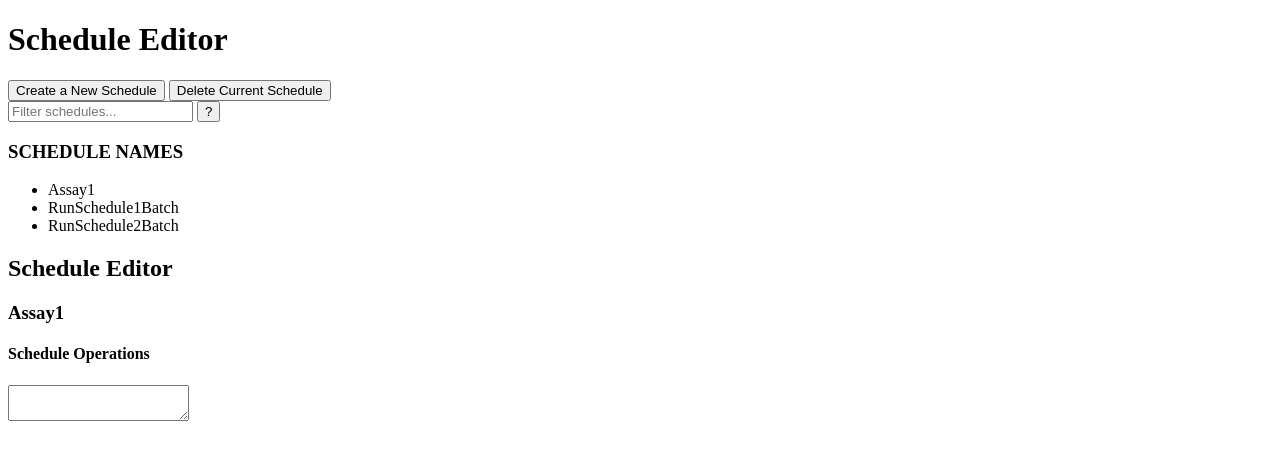
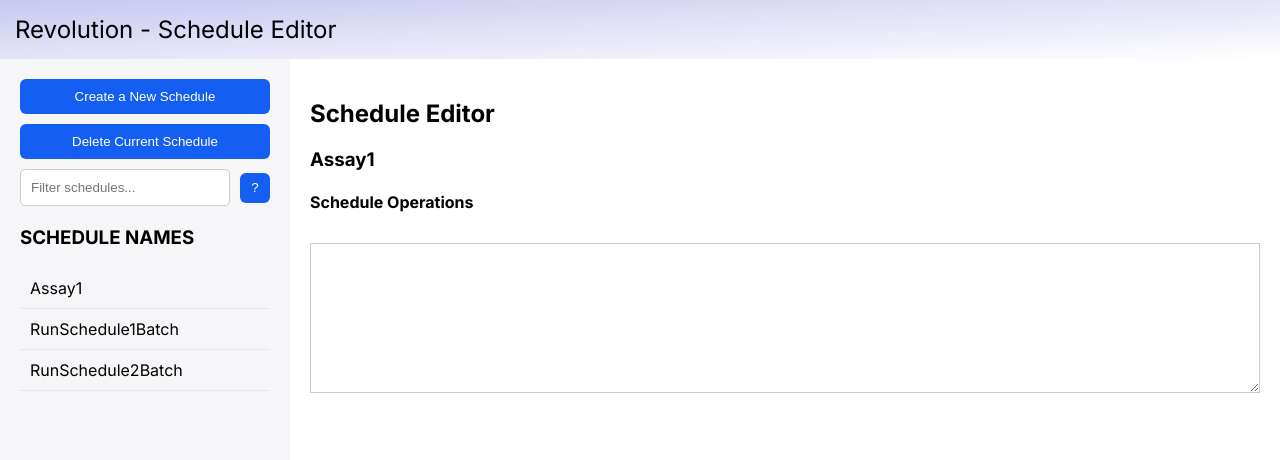
Before and after one commit to cemileblks/schedule-editor, a plain HTML site: page index.html in a window 1280 px wide. Drawn offline with Linux system fonts and the light colour scheme.

Commit message:
added simple css design

```diff
--- a/assets/css/style.css
+++ b/assets/css/style.css
@@ -0,0 +1,96 @@
+body {
+    font-family: 'Inter', sans-serif;
+    margin: 0;
+}
+
+#header {
+    background: linear-gradient(to bottom right, #c8c8f0, #ffffff);
+    padding: 15px;
+}
+
+#header h1 {
+    font-weight: normal;
+    font-size: 24px;
+    margin: 0;
+}
+
+#schedule-editor {
+    display: flex;
+    max-width: 100%;
+    height: 87vh;
+}
+
+.sidebar {
+    flex-basis: 250px;
+    background-color: #f6f6f9;
+    padding: 20px;
+    overflow-y: auto;
+}
+
+.sidebar button {
+    width: 100%;
+    padding: 10px;
+    margin-bottom: 10px;
+    background-color: #145ef2;
+    color: white;
+    border: none;
+    cursor: pointer;
+    border-radius: 6px;
+}
+
+.sidebar button:hover {
+    background-color: #0056b3;
+}
+
+.filter-section {
+    display: flex;
+    align-items: center;
+    margin-bottom: 20px;
+}
+
+#schedule-filter {
+    flex-grow: 1;
+    padding: 10px;
+    margin-right: 10px;
+    border: 1px solid #ccc;
+    border-radius: 5px;
+    box-sizing: border-box;
+}
+
+.filter-section button {
+    width: 30px;
+    height: 30px;
+    vertical-align: middle;
+    padding: 0;
+    margin: 0;
+}
+
+#schedules-list ul {
+    list-style: none;
+    padding: 0;
+}
+
+#schedules-list li {
+    padding: 10px;
+    border-bottom: 1px solid #e7e7e7;
+    cursor: pointer;
+}
+
+#schedules-list li:hover {
+    background-color: #ddd;
+}
+
+.main {
+    flex-grow: 1;
+    padding: 20px;
+    overflow-y: auto;
+}
+
+.schedule-operation {
+    width: 100%;
+    height: 150px;
+    margin-top: 10px;
+    padding: 10px;
+    border: 1px solid #ccc;
+    box-sizing: border-box;
+}
--- a/index.html
+++ b/index.html
@@ -4,13 +4,16 @@
 <head>
     <meta charset="UTF-8">
     <meta name="viewport" content="width=device-width, initial-scale=1.0">
+    <link rel="preconnect" href="https://fonts.googleapis.com">
+    <link rel="preconnect" href="https://fonts.gstatic.com" crossorigin>
+    <link href="https://fonts.googleapis.com/css2?family=Inter:wght@100..900&display=swap" rel="stylesheet">
     <link rel="stylesheet" href="assets/css/style.css" />
     <title>Schedule Editor</title>
 </head>
 
 <body>
     <header id="header">
-        <h1>Schedule Editor</h1>
+        <h1>Revolution - Schedule Editor</h1>
     </header>
 
     <div id="schedule-editor">
```
